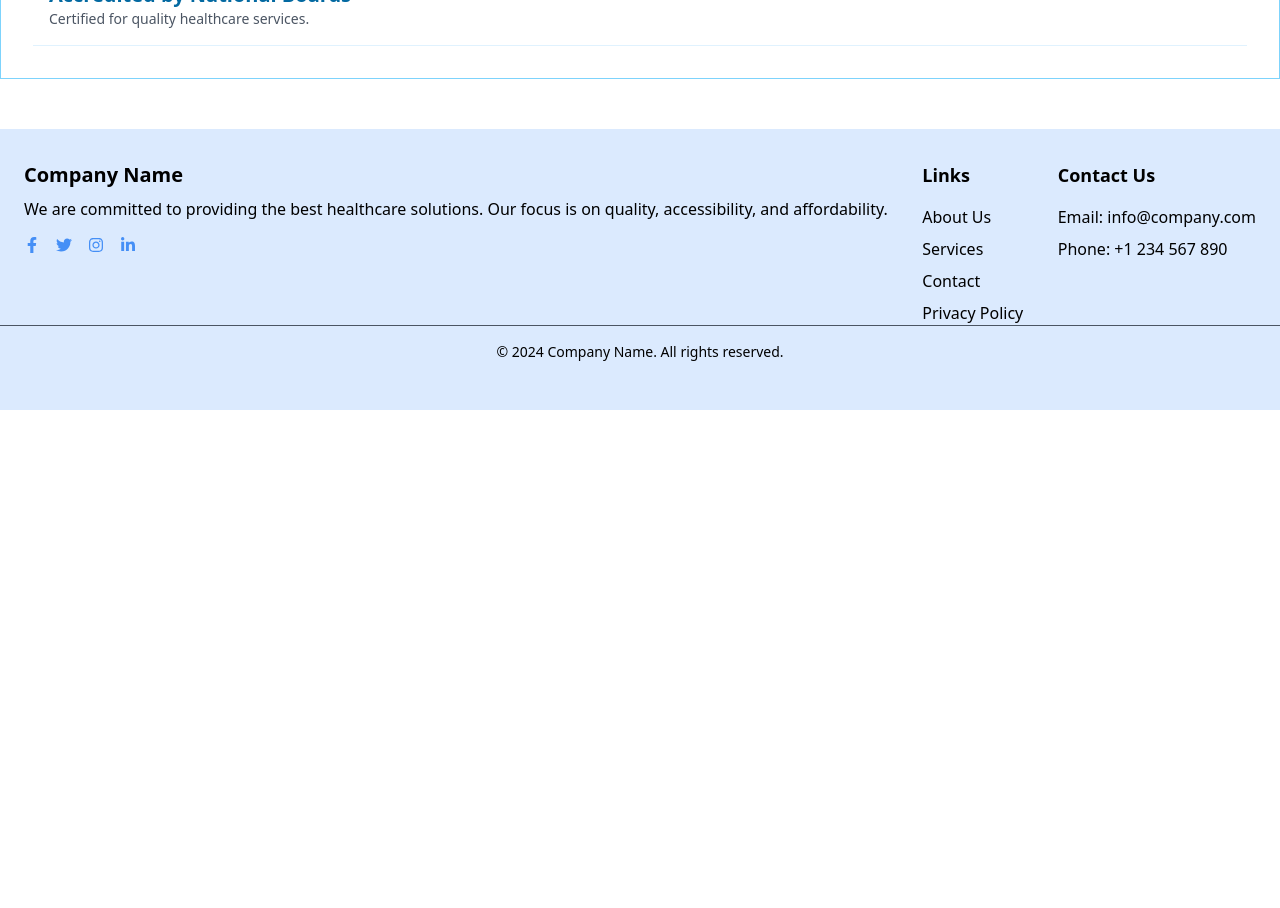
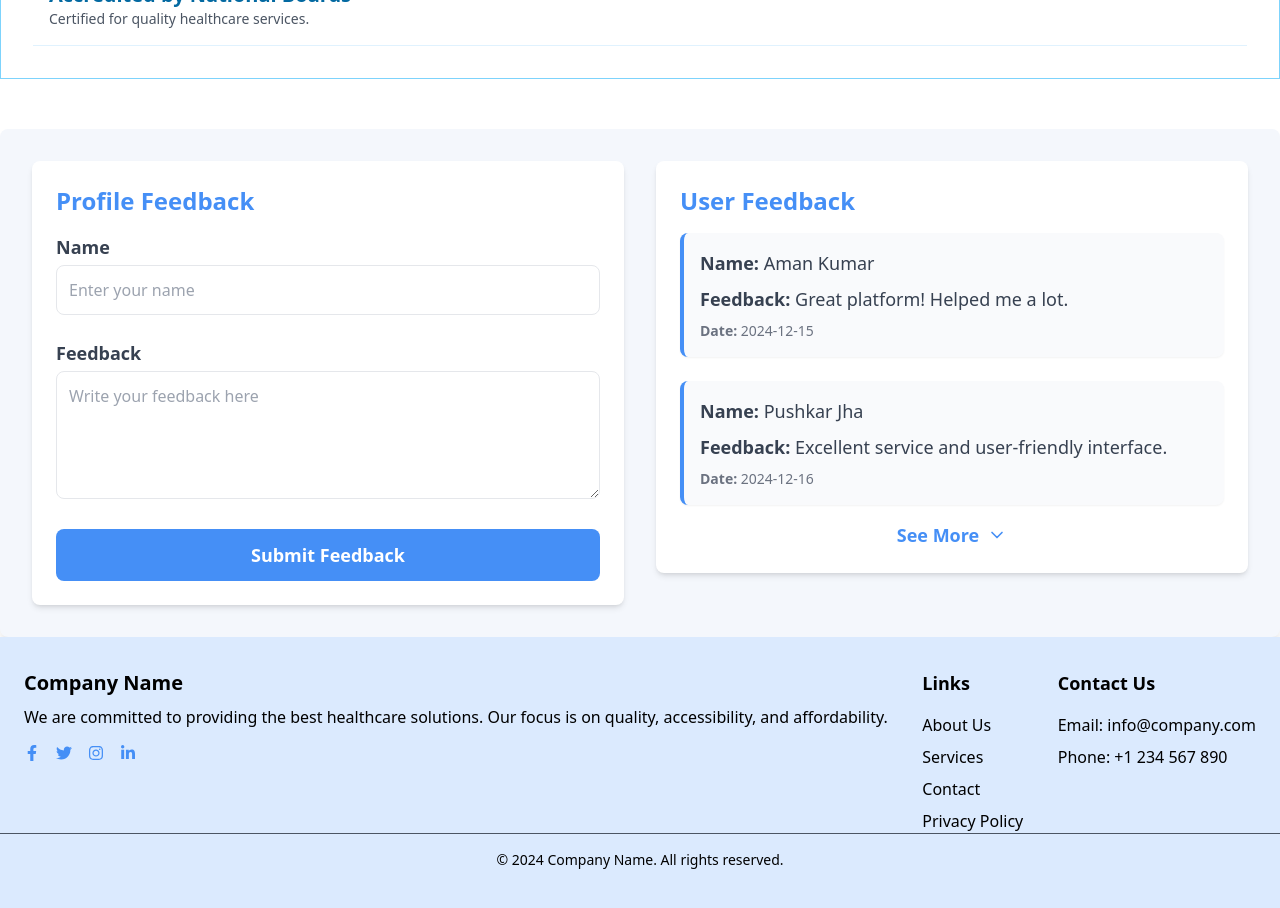
Before and after one commit to pushkarj122/deaddiction-project-frontend, a React (Vite) app: page /profilepage in a window 1280 px wide. Shown: the part 2420-3328 px from the top of the page. Before the commit the page ends 2830 px from the top, so only its background shows below. Built offline with nearby package versions, Linux system fonts and the light colour scheme.

Commit message:
Feedback form is added in profile page

```diff
--- a/src/pages/ProfilePage.jsx
+++ b/src/pages/ProfilePage.jsx
@@ -6,6 +6,7 @@ import ProfileSpecializations from "./components/ProfilePage/ProfileSpecializati
 import Footer from "../components/Footer";
 import ProfileProgram from "./components/ProfilePage/ProfileProgram";
 import ProfileApproach from "./components/ProfilePage/ProfileApproach";
+import ProfileFeedback from "./components/ProfilePage/ProfileFeedback";
 const ProfilePage = () => {
   return (
     <>
@@ -15,7 +16,9 @@ const ProfilePage = () => {
       <ProfileSpecializations />
       <ProfileProgram />
       <ProfileApproach />
+      <ProfileFeedback/>
       <Footer />
+
     </>
   );
 };
--- /dev/null
+++ b/src/pages/components/ProfilePage/ProfileFeedback.jsx
@@ -0,0 +1,122 @@
+import React, { useState } from "react";
+import { FiChevronDown, FiChevronUp } from "react-icons/fi";
+
+const ProfileFeedback = () => {
+  const [feedbacks] = useState([
+    {
+        name: "Aman Kumar",
+        feedback: "Great platform! Helped me a lot.",
+        date: "2024-12-15",
+      },
+      {
+        name: "Pushkar Jha",
+        feedback: "Excellent service and user-friendly interface.",
+        date: "2024-12-16",
+      },
+      {
+        name: "Vishal Sangtani",
+        feedback:"The features offered are incredible and really streamlined my workflow.",
+        date: "2024-12-17",
+      },
+  ]);
+
+  const [showAllFeedback, setShowAllFeedback] = useState(false);
+
+  const toggleShowMore = () => {
+    setShowAllFeedback((prev) => !prev);
+  };
+
+  const displayedFeedbacks = showAllFeedback ? feedbacks : feedbacks.slice(0, 2);
+
+  return (
+    <div className="flex flex-col md:flex-row items-start justify-center gap-8 bg-[#f4f7fc] p-8 rounded-lg shadow-lg">
+      {/* Feedback Form */}
+      <div className="w-full md:w-1/2 bg-white p-6 rounded-lg shadow-md">
+        <h2 className="text-2xl font-bold text-[#458FF6] mb-4">Profile Feedback</h2>
+        <form className="space-y-6">
+          <div>
+            <label
+              htmlFor="name"
+              className="block text-lg font-semibold text-gray-700 mb-1"
+            >
+              Name
+            </label>
+            <input
+              type="text"
+              id="name"
+              name="name"
+              className="w-full p-3 border rounded-lg focus:outline-none focus:ring-2 focus:ring-[#458FF6]"
+              placeholder="Enter your name"
+              required
+            />
+          </div>
+          <div>
+            <label
+              htmlFor="feedback"
+              className="block text-lg font-semibold text-gray-700 mb-1"
+            >
+              Feedback
+            </label>
+            <textarea
+              id="feedback"
+              name="feedback"
+              className="w-full p-3 border rounded-lg focus:outline-none focus:ring-2 focus:ring-[#458FF6] h-32"
+              placeholder="Write your feedback here"
+              required
+            ></textarea>
+          </div>
+          <button
+            type="submit"
+            className="w-full bg-[#458FF6] text-white text-lg font-semibold py-3 rounded-lg hover:bg-[#367bd7] transition duration-300"
+          >
+            Submit Feedback
+          </button>
+        </form>
+      </div>
+
+      {/* Feedback Display */}
+      <div className="w-full md:w-1/2 bg-white p-6 rounded-lg shadow-md">
+        <h2 className="text-2xl font-bold text-[#458FF6] mb-4">User Feedback</h2>
+        {feedbacks.length === 0 ? (
+          <p className="text-gray-500 text-lg">No feedback available yet.</p>
+        ) : (
+          <ul className="space-y-6">
+            {displayedFeedbacks.map((fb, index) => (
+              <li
+                key={index}
+                className="bg-[#f9fafc] p-4 rounded-lg shadow-sm border-l-4 border-[#458FF6]"
+              >
+                <p className="text-gray-700 text-lg mb-2">
+                  <span className="font-semibold">Name:</span> {fb.name}
+                </p>
+                <p className="text-gray-700 text-lg mb-2">
+                  <span className="font-semibold">Feedback:</span> {fb.feedback}
+                </p>
+                <p className="text-gray-500 text-sm">
+                  <span className="font-semibold">Date:</span> {fb.date}
+                </p>
+              </li>
+            ))}
+          </ul>
+        )}
+        {feedbacks.length > 2 && (
+          <div
+            className="flex items-center justify-center mt-4 cursor-pointer text-[#458FF6] hover:text-[#367bd7] transition duration-300"
+            onClick={toggleShowMore}
+          >
+            <span className="text-lg font-semibold">
+              {showAllFeedback ? "Show Less" : "See More"}
+            </span>
+            {showAllFeedback ? (
+              <FiChevronUp className="ml-2 text-xl" />
+            ) : (
+              <FiChevronDown className="ml-2 text-xl" />
+            )}
+          </div>
+        )}
+      </div>
+    </div>
+  );
+};
+
+export default ProfileFeedback;
```
